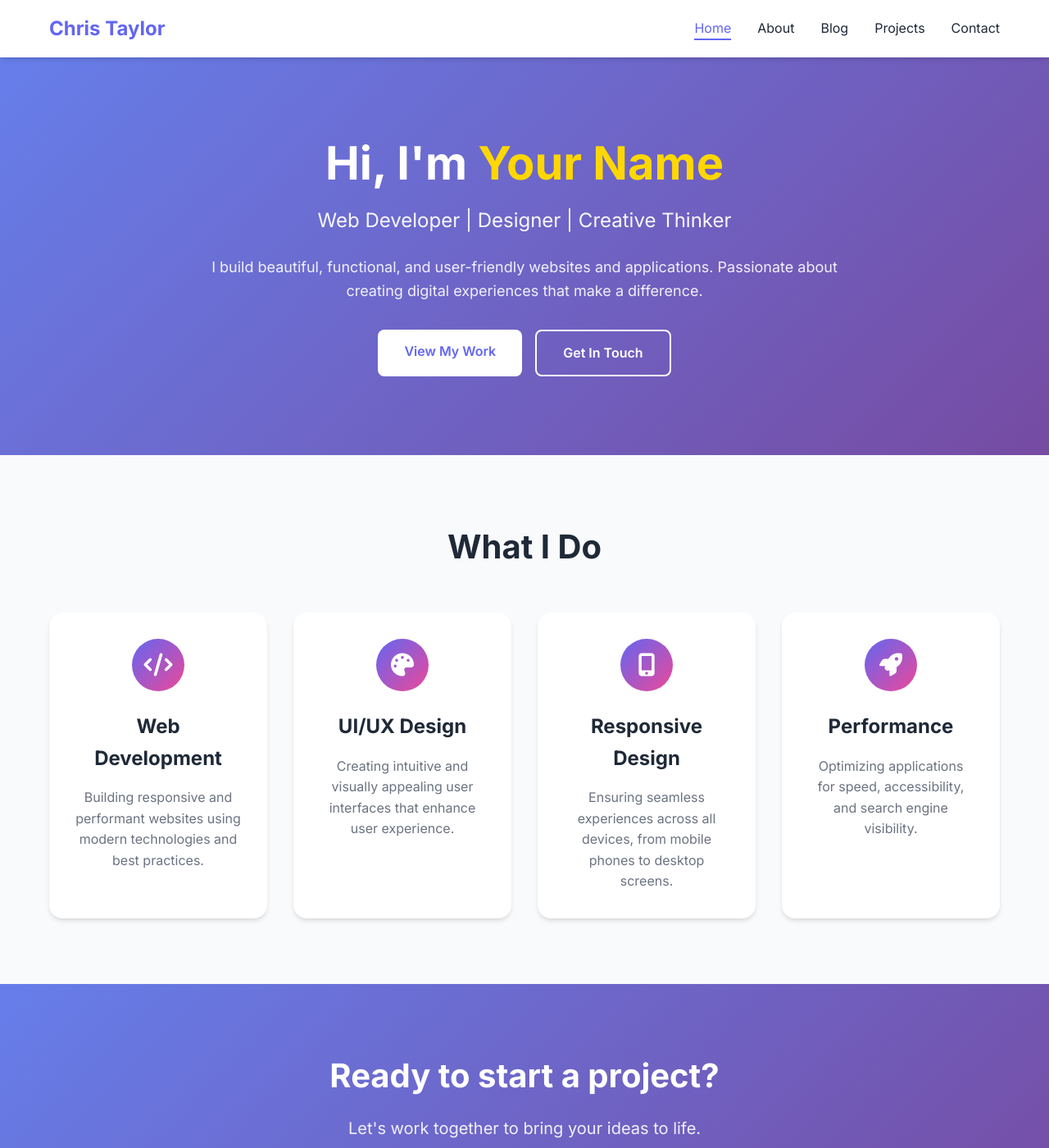
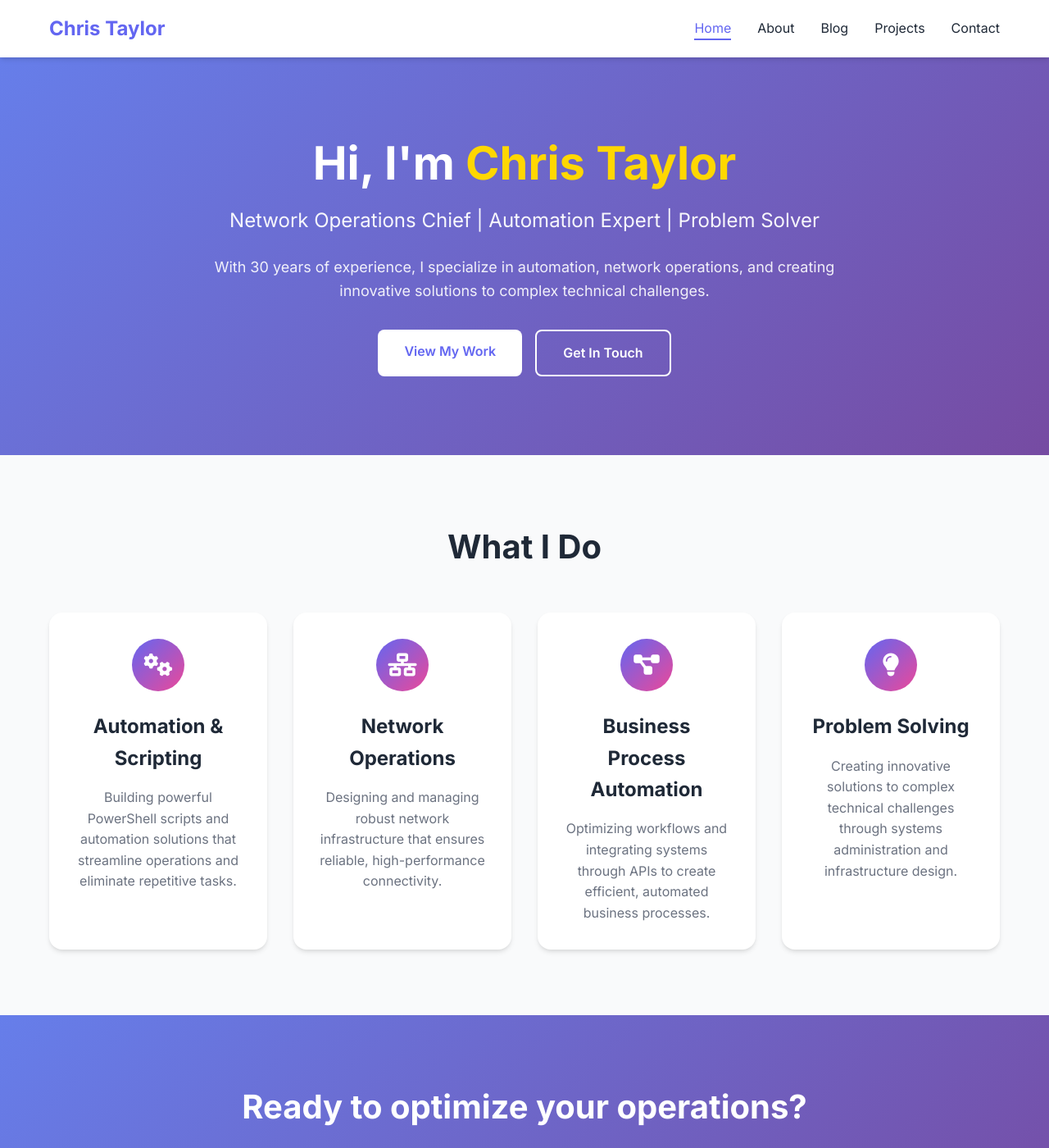
Before and after one commit to christaylorcodes/christaylorcodes.github.io, a Jekyll site: the page built from index.html, in a window 1280 px wide and 1400 px high. Shown: the whole window at 82% size. Built offline with Jekyll 4.4.1, drawn with Linux system fonts in a browser that asks for light colours; some of the changed text lies outside the part shown.

Commit message:
Update site content with Chris Taylor's information
- Update home page hero with Chris Taylor's name and title
- Change subtitle to Network Operations Chief | Automation Expert | Problem Solver
- Replace web development features with automation, network operations, business process automation, and problem solving
- Update CTA to focus on operations optimization
- Update contact page intro text for automation/network operations focus
- Update contact info with correct email and GitHub
- Update all blog post authors from "Your Name" to "Chris Taylor"

Generated with [Claude Code](https://claude.com/claude-code)

Co-Authored-By: Claude <noreply@anthropic.com>

```diff
--- a/index.html
+++ b/index.html
@@ -7,14 +7,14 @@ title: Home
     <div class="container">
         <div class="hero-content">
             <h1 class="hero-title">
-                Hi, I'm <span class="highlight">Your Name</span>
+                Hi, I'm <span class="highlight">Chris Taylor</span>
             </h1>
             <p class="hero-subtitle">
-                Web Developer | Designer | Creative Thinker
+                Network Operations Chief | Automation Expert | Problem Solver
             </p>
             <p class="hero-description">
-                I build beautiful, functional, and user-friendly websites and applications.
-                Passionate about creating digital experiences that make a difference.
+                With 30 years of experience, I specialize in automation, network operations, and
+                creating innovative solutions to complex technical challenges.
             </p>
             <div class="hero-buttons">
                 <a href="{{ '/projects' | relative_url }}" class="btn btn-primary">View My Work</a>
@@ -30,34 +30,34 @@ title: Home
         <div class="features-grid">
             <div class="feature-card">
                 <div class="feature-icon">
-                    <i class="fas fa-code"></i>
+                    <i class="fas fa-cogs"></i>
                 </div>
-                <h3>Web Development</h3>
-                <p>Building responsive and performant websites using modern technologies and best practices.</p>
+                <h3>Automation & Scripting</h3>
+                <p>Building powerful PowerShell scripts and automation solutions that streamline operations and eliminate repetitive tasks.</p>
             </div>
 
             <div class="feature-card">
                 <div class="feature-icon">
-                    <i class="fas fa-palette"></i>
+                    <i class="fas fa-network-wired"></i>
                 </div>
-                <h3>UI/UX Design</h3>
-                <p>Creating intuitive and visually appealing user interfaces that enhance user experience.</p>
+                <h3>Network Operations</h3>
+                <p>Designing and managing robust network infrastructure that ensures reliable, high-performance connectivity.</p>
             </div>
 
             <div class="feature-card">
                 <div class="feature-icon">
-                    <i class="fas fa-mobile-alt"></i>
+                    <i class="fas fa-project-diagram"></i>
                 </div>
-                <h3>Responsive Design</h3>
-                <p>Ensuring seamless experiences across all devices, from mobile phones to desktop screens.</p>
+                <h3>Business Process Automation</h3>
+                <p>Optimizing workflows and integrating systems through APIs to create efficient, automated business processes.</p>
             </div>
 
             <div class="feature-card">
                 <div class="feature-icon">
-                    <i class="fas fa-rocket"></i>
+                    <i class="fas fa-lightbulb"></i>
                 </div>
-                <h3>Performance</h3>
-                <p>Optimizing applications for speed, accessibility, and search engine visibility.</p>
+                <h3>Problem Solving</h3>
+                <p>Creating innovative solutions to complex technical challenges through systems administration and infrastructure design.</p>
             </div>
         </div>
     </div>
@@ -65,8 +65,8 @@ title: Home
 
 <section class="cta">
     <div class="container">
-        <h2>Ready to start a project?</h2>
-        <p>Let's work together to bring your ideas to life.</p>
+        <h2>Ready to optimize your operations?</h2>
+        <p>Let's work together to automate processes and solve complex technical challenges.</p>
         <a href="{{ '/contact' | relative_url }}" class="btn btn-primary">Contact Me</a>
     </div>
 </section>
```
Also changed, not shown: _posts/2024-01-15-welcome-to-my-blog.md (+1 -1 lines), _posts/2024-02-01-getting-started-with-jekyll.md (+1 -1 lines), _posts/2024-02-15-5-css-tips-for-better-layouts.md (+1 -1 lines), contact.html (+3 -11 lines).
